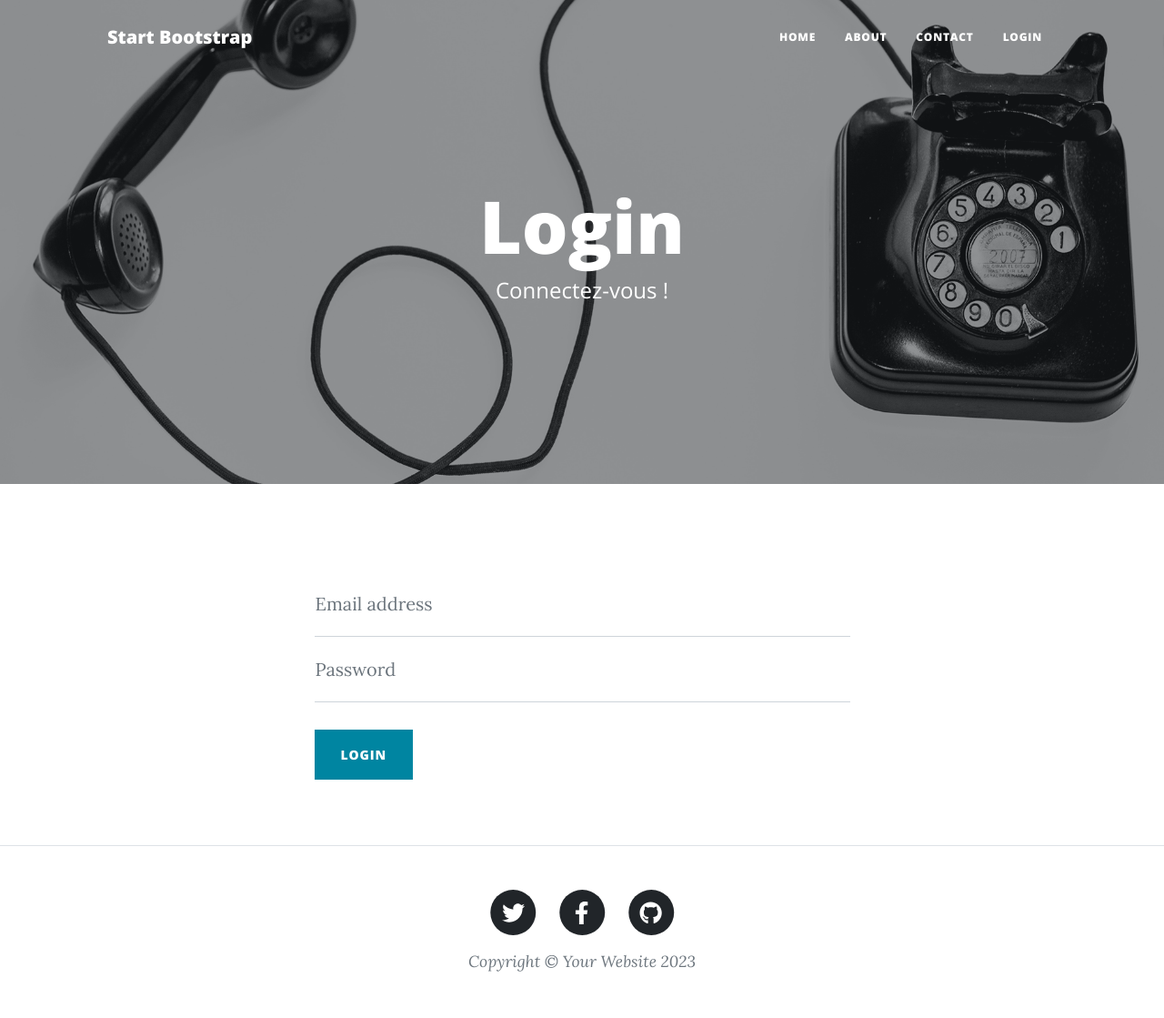
After one commit to CogitiumAcademy/next2025-php, a PHP site: page /login.php in a window 1280 px wide. The commit adds this page. Shown: the whole page at 91% size. Run offline with PHP 8.4, Linux system fonts and the light colour scheme; some libraries are stand-ins or nearby versions.

Commit message:
Jour 3 : blog login et logout, ajout de commentaires

```diff
--- a/blog/about.php
+++ b/blog/about.php
@@ -1,3 +1,4 @@
 <?php
+include("config/bootstrap.inc.php");
 
 include("templates/about.php");
--- /dev/null
+++ b/blog/config/bootstrap.inc.php
@@ -0,0 +1,5 @@
+<?php
+include('config/pdo.inc.php');
+
+session_start();
+//var_dump($_SESSION);
--- a/blog/contact.php
+++ b/blog/contact.php
@@ -1,3 +1,4 @@
 <?php
+include("config/bootstrap.inc.php");
 
 include("templates/contact.php");
--- a/blog/index.php
+++ b/blog/index.php
@@ -1,6 +1,5 @@
 <?php
-include("config/pdo.inc.php");
-// var_dump($pdo);
+include("config/bootstrap.inc.php");
 
 include("models/posts.sql.php");
 // var_dump($data);
--- /dev/null
+++ b/blog/login.php
@@ -0,0 +1,27 @@
+<?php
+include("config/bootstrap.inc.php");
+//var_dump($_SESSION);
+
+if (isset($_POST['email'])) {
+    $email = $_POST['email'];
+    $plainPassword = $_POST['password'];
+    include("models/login.sql.php");
+    //var_dump($user);
+    //var_dump(md5($plainPassword));
+    if (!$user) {
+        header("Location: login.php?msg=email");
+        exit;
+    }
+    if (md5($plainPassword) != $user['password']) {
+        header("Location: login.php?msg=password");
+        exit;
+    }
+    $user['password'] = '';
+    $_SESSION['user'] = $user;
+    header("Location: index.php");
+    exit;
+}
+
+//var_dump($_POST);
+
+include("templates/login.php");
--- a/blog/models/post.sql.php
+++ b/blog/models/post.sql.php
@@ -1,7 +1,7 @@
 <?php
 /*********** Requete SQL pour récupérer le post correspondant au slug de l'url **************/
 try {
-    $sql =  'SELECT title, content, image, lastName, firstName, updatedAt
+    $sql =  'SELECT A.id, title, content, image, lastName, firstName, updatedAt
                 FROM posts A
                 INNER JOIN users B
                     ON A.id_users = B.id
--- /dev/null
+++ b/blog/templates/login.php
@@ -0,0 +1,68 @@
+<?php include("parts/header.inc.php"); ?>
+
+        <!-- Page Header-->
+        <header class="masthead" style="background-image: url('public/assets/img/contact-bg.jpg')">
+            <div class="container position-relative px-4 px-lg-5">
+                <div class="row gx-4 gx-lg-5 justify-content-center">
+                    <div class="col-md-10 col-lg-8 col-xl-7">
+                        <div class="page-heading">
+                            <h1>Login</h1>
+                            <span class="subheading">Connectez-vous !</span>
+                        </div>
+                    </div>
+                </div>
+            </div>
+        </header>
+        <!-- Main Content-->
+        <main class="mb-4">
+            <div class="container px-4 px-lg-5">
+                <div class="row gx-4 gx-lg-5 justify-content-center">
+                    <div class="col-md-10 col-lg-8 col-xl-7">
+                        <div class="my-5">
+                            <form id="contactForm" action="login.php" method="post">
+                                <!--
+                                <div class="form-floating">
+                                    <input class="form-control" id="name" type="text" placeholder="Enter your name..." data-sb-validations="required" />
+                                    <label for="name">Name</label>
+                                    <div class="invalid-feedback" data-sb-feedback="name:required">A name is required.</div>
+                                </div>
+                                -->
+                                <div class="form-floating">
+                                    <input class="form-control" id="email" name="email" type="email" placeholder="Enter your email..." data-sb-validations="required,email" />
+                                    <label for="email">Email address</label>
+                                    <div class="invalid-feedback" data-sb-feedback="email:required">An email is required.</div>
+                                    <div class="invalid-feedback" data-sb-feedback="email:email">Email is not valid.</div>
+                                </div>
+                                <div class="form-floating">
+                                    <input class="form-control" id="password" name="password" type="password" placeholder="Enter your password..." data-sb-validations="required" />
+                                    <label for="password">Password</label>
+                                    <div class="invalid-feedback" data-sb-feedback="name:required">A password is required.</div>
+                                </div>
+                                <!--
+                                <div class="form-floating">
+                                    <input class="form-control" id="phone" type="tel" placeholder="Enter your phone number..." data-sb-validations="required" />
+                                    <label for="phone">Phone Number</label>
+                                    <div class="invalid-feedback" data-sb-feedback="phone:required">A phone number is required.</div>
+                                </div>
+                                <div class="form-floating">
+                                    <textarea class="form-control" id="message" placeholder="Enter your message here..." style="height: 12rem" data-sb-validations="required"></textarea>
+                                    <label for="message">Message</label>
+                                    <div class="invalid-feedback" data-sb-feedback="message:required">A message is required.</div>
+                                </div>
+                                -->
+                                <br />
+                                <!-- Submit error message-->
+                                <!---->
+                                <!-- This is what your users will see when there is-->
+                                <!-- an error submitting the form-->
+                                <div class="d-none" id="submitErrorMessage"><div class="text-center text-danger mb-3">Error sending message!</div></div>
+                                <!-- Submit Button-->
+                                <button class="btn btn-primary text-uppercase" id="submitButton" type="submit">Login</button>
+                            </form>
+                        </div>
+                    </div>
+                </div>
+            </div>
+        </main>
+
+<?php include("parts/footer.inc.php"); ?>
--- a/blog/templates/parts/header.inc.php
+++ b/blog/templates/parts/header.inc.php
@@ -32,6 +32,11 @@
                         <li class="nav-item"><a class="nav-link px-lg-3 py-3 py-lg-4" href="post.php">Sample Post</a></li>
                         -->
                         <li class="nav-item"><a class="nav-link px-lg-3 py-3 py-lg-4" href="contact.php">Contact</a></li>
+                        <?php if (!isset($_SESSION['user'])) { ?>
+                            <li class="nav-item"><a class="nav-link px-lg-3 py-3 py-lg-4" href="login.php">Login</a></li>
+                        <?php } else { ?>
+                            <li class="nav-item"><a class="nav-link px-lg-3 py-3 py-lg-4" href="logout.php">Logout</a></li>
+                        <?php } ?>
                     </ul>
                 </div>
             </div>
```
Also changed, not shown: blog/logout.php (added, +7 -0 lines), blog/models/addComment.sql.php (added, +19 -0 lines), blog/models/login.sql.php (added, +17 -0 lines), blog/post.php (+10 -3 lines), blog/templates/post.php (+9 -0 lines).
